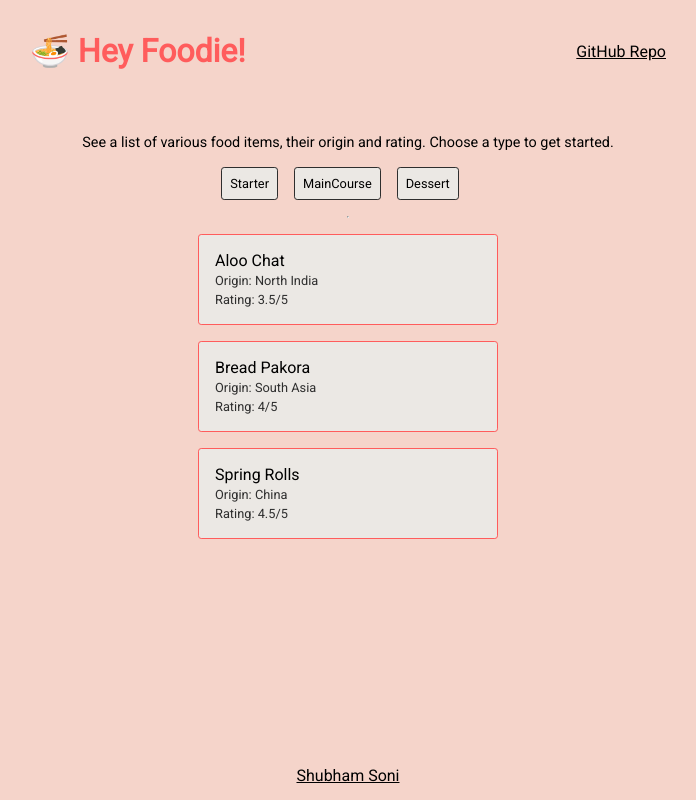
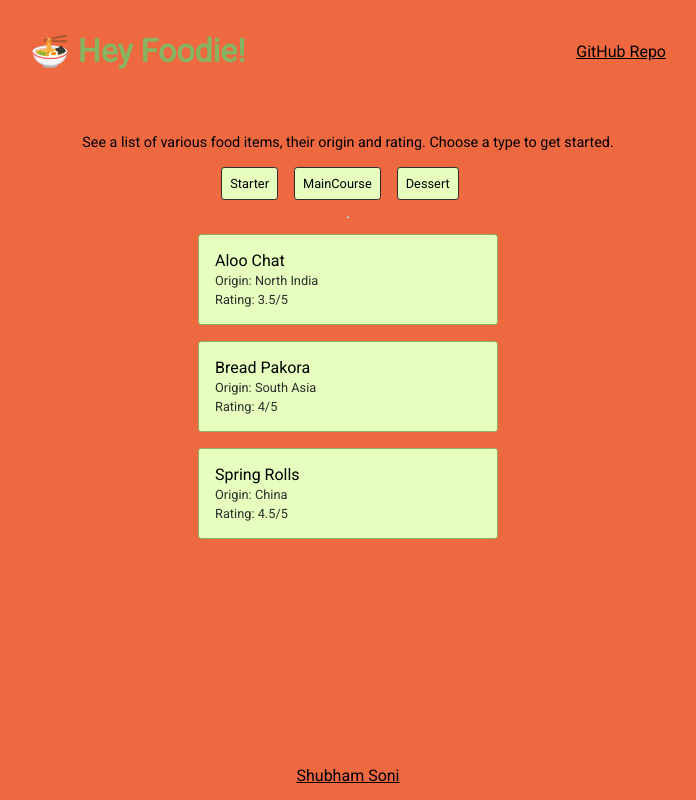
Before and after one commit to ShubhamSoni09/neoG-markNine, a React (Create React App) app: page / in a window 1280 px wide. Shown: the whole page, without its empty margins (292-988 px from the left). Built offline with nearby package versions, Linux system fonts and the light colour scheme.

Commit message:
Update styles.css

```diff
--- a/src/styles.css
+++ b/src/styles.css
@@ -1,9 +1,9 @@
 @import url("https://fonts.googleapis.com/css2?family=Roboto&display=swap");
 
 :root {
-  --background: rgb(245, 212, 202);
-  --text: rgb(255, 92, 92);
-  --grey: rgb(235, 232, 228);
+  --background: rgb(238, 104, 64);
+  --text: rgb(136, 179, 97);
+  --grey: rgb(230, 255, 190);
   --border: rgb(46, 46, 46);
 }
 
```
